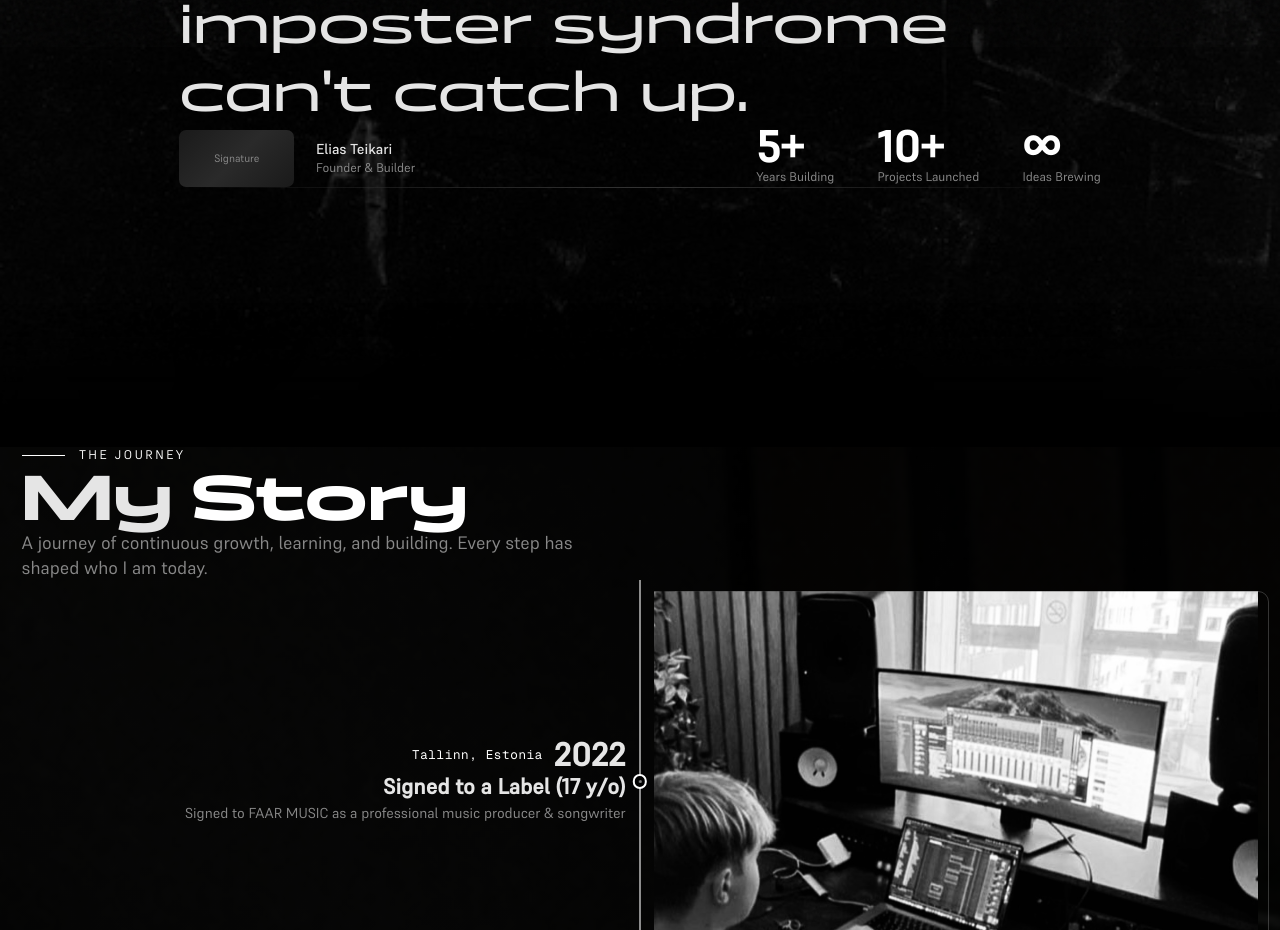
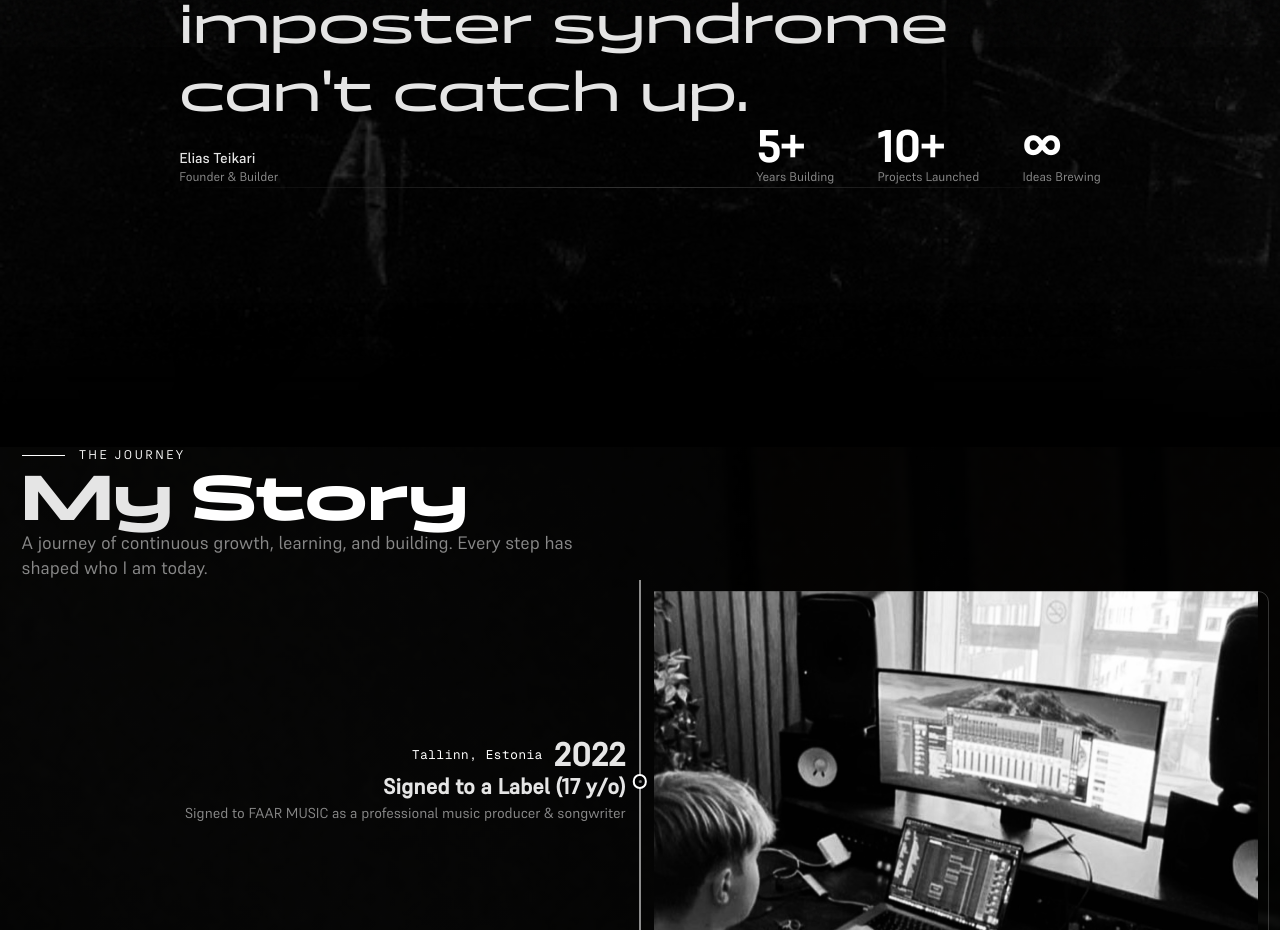
Before and after one commit to EliasTeikari/Portfolio_Elias, a Next.js app: page / in a window 1280 px wide. Shown: the part 1153-2083 px from the top of the page. Built offline with nearby package versions, Linux system fonts and the light colour scheme.

Commit message:
Refactor Footer and IntroMessage components by removing signature placeholders and updating comments for clarity

```diff
--- a/src/components/Footer.tsx
+++ b/src/components/Footer.tsx
@@ -67,15 +67,8 @@ export default function Footer() {
             </h2>
           </div>
 
-          {/* Signature placeholder */}
+          {/* CTA Button */}
           <ScrollReveal delay={0.4}>
-            <div className="w-48 h-24 img-placeholder rounded-lg mb-12">
-              <span className="text-xs text-muted">Your Signature</span>
-            </div>
-          </ScrollReveal>
-
-          {/* CTA Button */}
-          <ScrollReveal delay={0.5}>
             <motion.a
               href="mailto:hello@eliasteikari.com"
               whileHover={{ scale: 1.05 }}
--- a/src/components/IntroMessage.tsx
+++ b/src/components/IntroMessage.tsx
@@ -133,16 +133,9 @@ export default function IntroMessage() {
                         </ScrollReveal>
                     </div>
 
-                    {/* Signature area */}
+                    {/* Author details */}
                     <ScrollReveal delay={0.8}>
                         <div className="flex flex-col md:flex-row md:items-end justify-between gap-8">
-                            {/* Signature placeholder */}
-                            <div className="flex items-center gap-6">
-                                <div className="w-32 h-16 img-placeholder rounded-lg flex items-center justify-center">
-                                    <span className="text-xs text-muted">
-                                        Signature
-                                    </span>
-                                </div>
                             <div>
                                 <p className="text-foreground font-medium">
                                     Elias Teikari
@@ -150,7 +143,6 @@ export default function IntroMessage() {
                                 <p className="text-muted text-sm">
                                     Founder & Builder
                                 </p>
-                                </div>
                             </div>
 
                             {/* Stats or highlights */}
```
Lines whose indentation alone changed are shown as unchanged.
